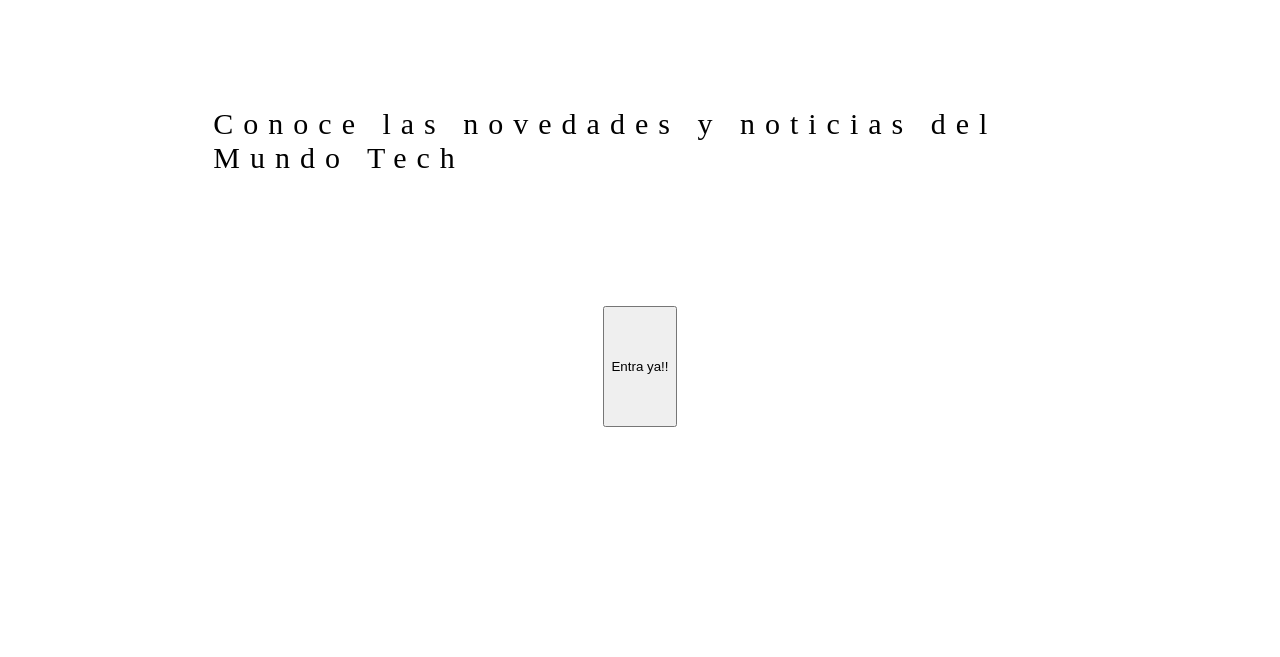
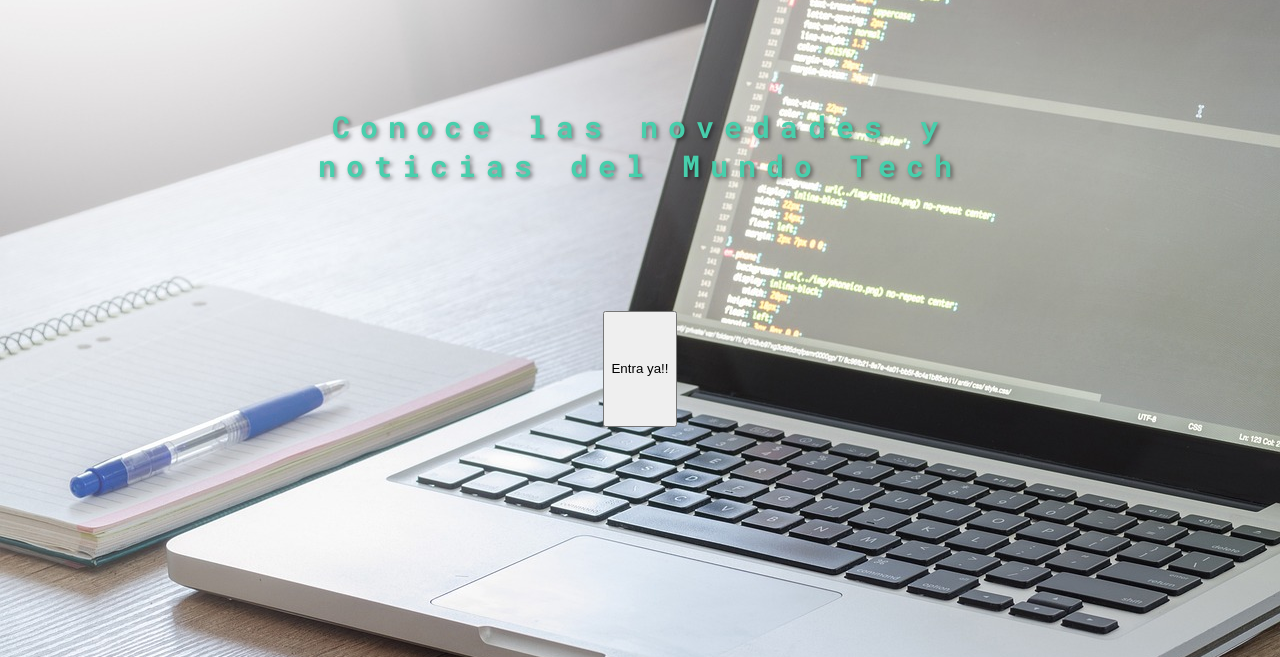
Before and after one commit to omarhernandezrey/39-Curso-Pr-ctico-de-Maquetaci-n-en-CSS.io, a plain HTML site: page index.html in a window 1280 px wide. Shown: the part 143-800 px from the top of the page. Drawn offline with Linux system fonts and the light colour scheme.

Commit message:
11Agregando fuentes

```diff
--- a/css/main.css
+++ b/css/main.css
@@ -1,3 +1,5 @@
+@import url('https://fonts.googleapis.com/css2?family=Roboto+Mono:ital,wght@0,100..700;1,100..700&family=Roboto+Slab:wght@100..900&family=Roboto:wght@400;500;700;900&display=swap');
+
 body {
     margin: 0;
     padding: 0;
@@ -74,6 +76,9 @@ nav .profile-link a {
     display: grid;
     grid-template-columns: 1fr 4fr 1fr;
     height: 100%;
+    background-image: url('../assets/img/business-2717063_1280.jpg');
+    background-repeat: no-repeat;
+    background-size: cover;
 }
 
 .home-main section {
@@ -85,8 +90,11 @@ nav .profile-link a {
 }
 
 .home-main-text {
+    font-family: 'Roboto mono', monospace;
     font-size: 30px;
-    font-weight: 700px;
+    font-weight: 700;
     letter-spacing: 10px;
-    color: black;
+    color: #47cfac;
+    text-align: center;
+    text-shadow: 2px 2px 4px rgba(0, 0, 0, 0.5);
 }
```
Also changed, not shown: assets/img/bacgraund1.jpg (added), assets/img/business-2717063_1280.jpg (added), 1 other file.
